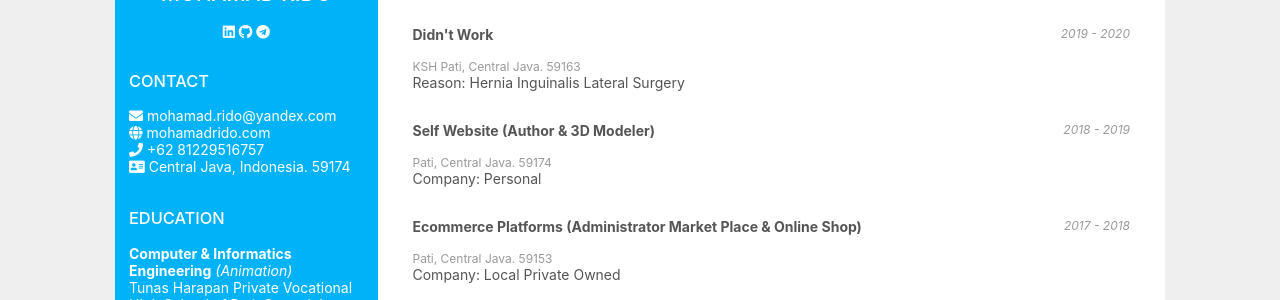
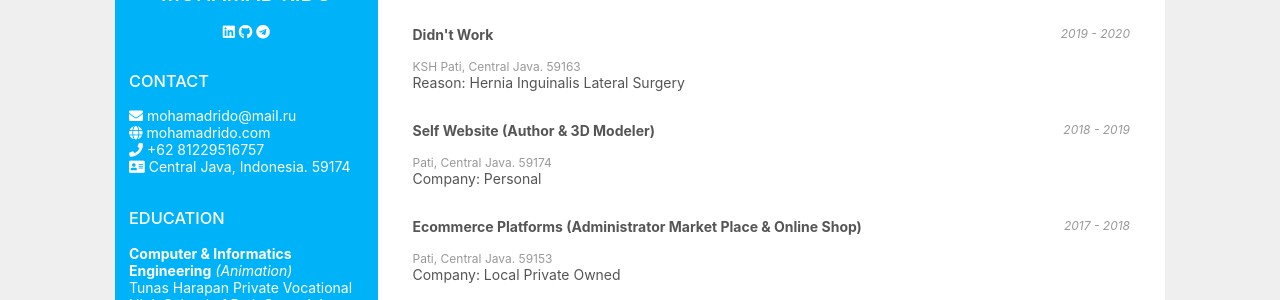
Before and after one commit to mohamadrido/about, a Jekyll site: the page built from index.html, in a window 1280 px wide. Shown: the part 317-617 px from the top of the page. Built offline with Jekyll 4.4.1, drawn with Linux system fonts in a browser that asks for light colours; nearby versions of some CDN libraries.

Commit message:
Update index.html

```diff
--- a/index.html
+++ b/index.html
@@ -18,7 +18,7 @@ layout: default
   <div class="content" style="padding: 1em;">
     <h3>CONTACT</h3>
     <div class="container1">
-    <i class="fa fa-envelope"></i> mohamad.rido@yandex.com<br/>
+    <i class="fa fa-envelope"></i> mohamadrido@mail.ru<br/>
     <i class="fa fa-globe"></i> <a href="https://mohamadrido.com">mohamadrido.com</a><br/>
     <i class="fa fa-phone"></i> +62 81229516757<br/>
     <i class="fa fa-address-card"></i> Central Java, Indonesia. 59174
```
